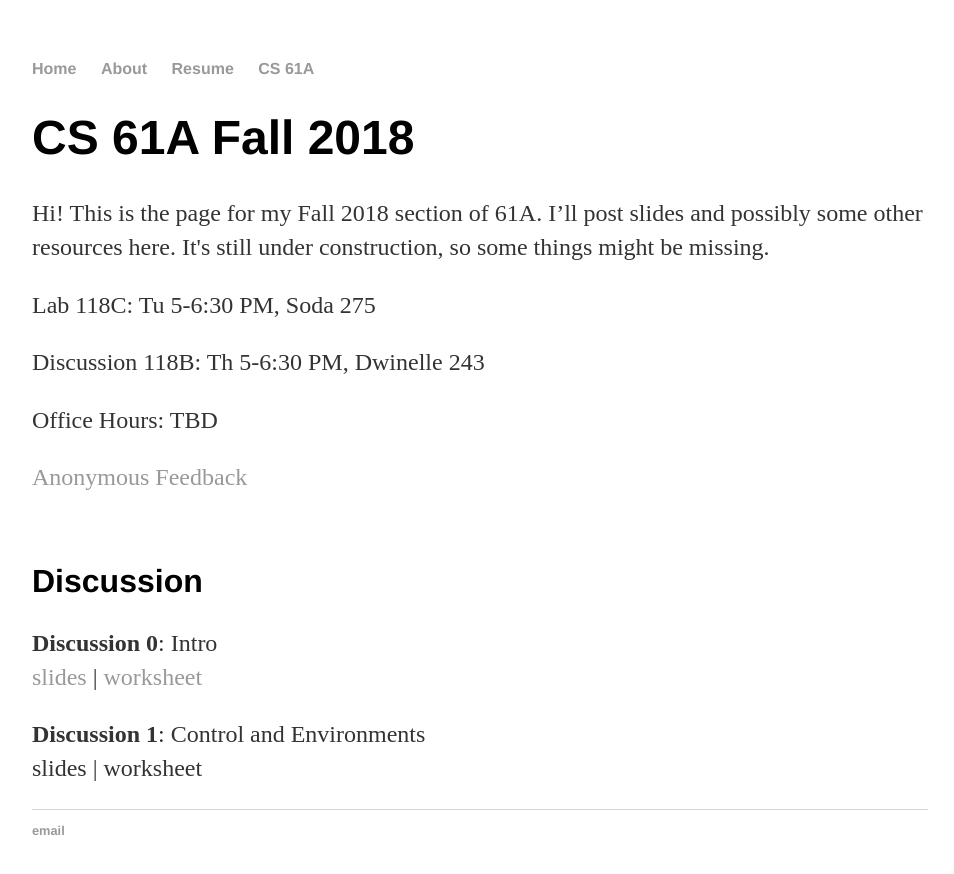
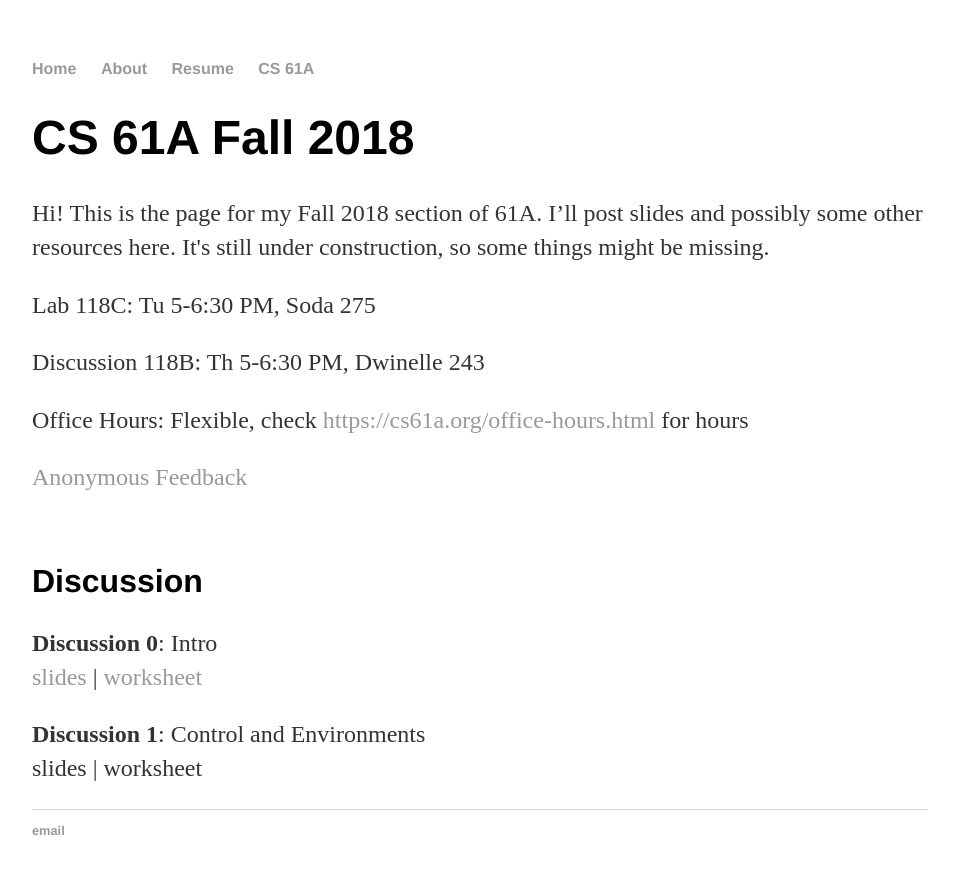
Before and after one commit to charleshong3/charleshong3.github.io, a Jekyll site: the page built from 61a/index.html, in a window 1280 px wide. Shown: the top 874 px of the page, without its empty margins (160-1114 px from the left). Built offline with Jekyll 4.4.1, drawn with Linux system fonts in a browser that asks for light colours.

Commit message:
added flexible office hours

```diff
--- a/61a/index.html
+++ b/61a/index.html
@@ -13,7 +13,7 @@
         Discussion 118B: Th 5-6:30 PM, Dwinelle 243
     </p>
     <p>
-        Office Hours: TBD
+        Office Hours: Flexible, check <a href="https://cs61a.org/office-hours.html">https://cs61a.org/office-hours.html</a> for hours
     </p>
     <p>
         <a href="https://links.cs61a.org/charles-feedback">Anonymous Feedback</a>
```
